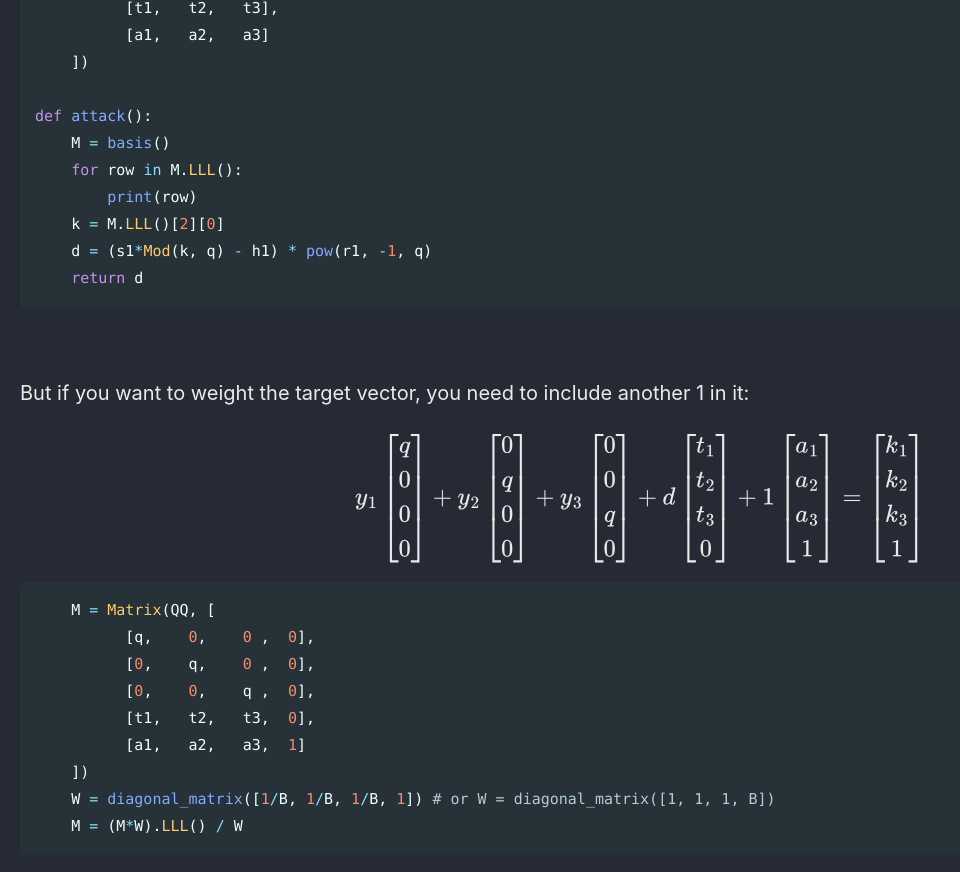
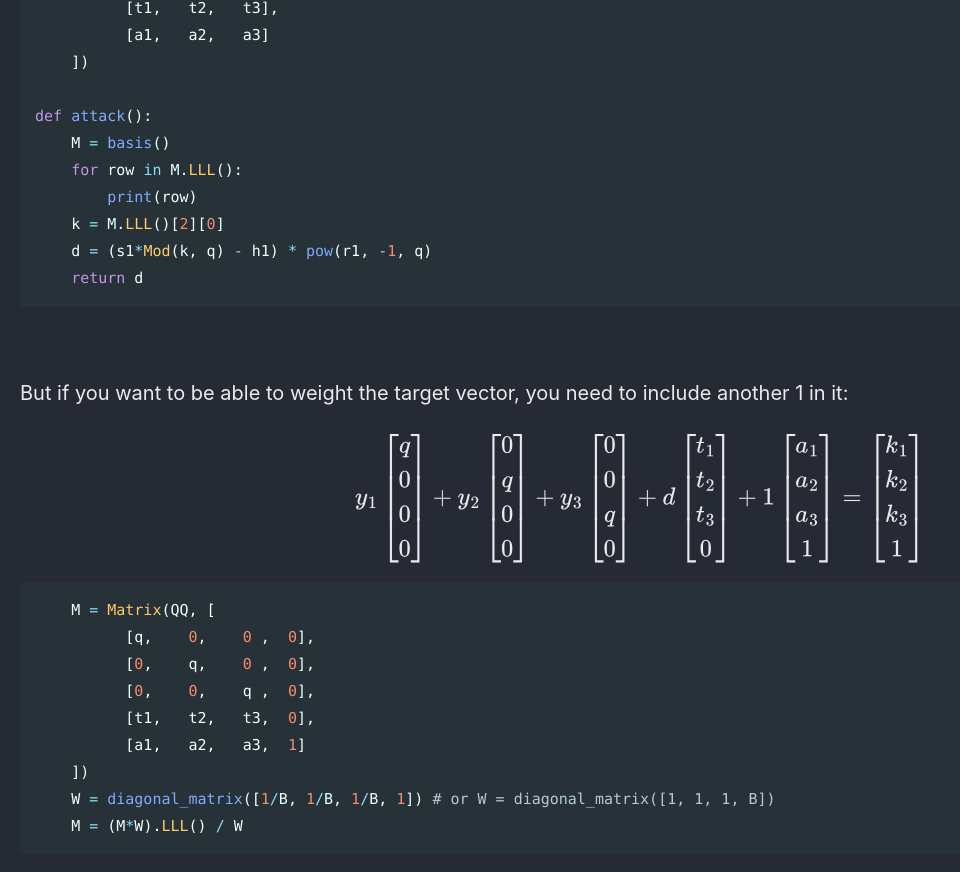
Before and after one commit to Connor-McCartney/Connor-McCartney.github.io, a Jekyll site: the page built from _pages/cryptography/ecc/Come-on-feel-the-nonce-CTFZone-quals-2023.md, in a window 1280 px wide and 900 px high, scrolled down 5612 px. Shown: the top 872 px of the window, without its empty margins (0-960 px from the left). Built offline with Jekyll 4.4.1, drawn with Linux system fonts in a browser that asks for light colours; cached includes are drawn as plain includes.

Commit message:
Update Come-on-feel-the-nonce-CTFZone-quals-2023.md

```diff
--- a/_pages/cryptography/ecc/Come-on-feel-the-nonce-CTFZone-quals-2023.md
+++ b/_pages/cryptography/ecc/Come-on-feel-the-nonce-CTFZone-quals-2023.md
@@ -249,7 +249,7 @@ def attack():
 
 <br>
 
-But if you want to weight the target vector, you need to include another 1 in it:
+But if you want to be able to weight the target vector, you need to include another 1 in it:
 
 $$
 y_1 \begin{bmatrix}q  \\ 0 \\ 0 \\ 0\end{bmatrix} +
```
